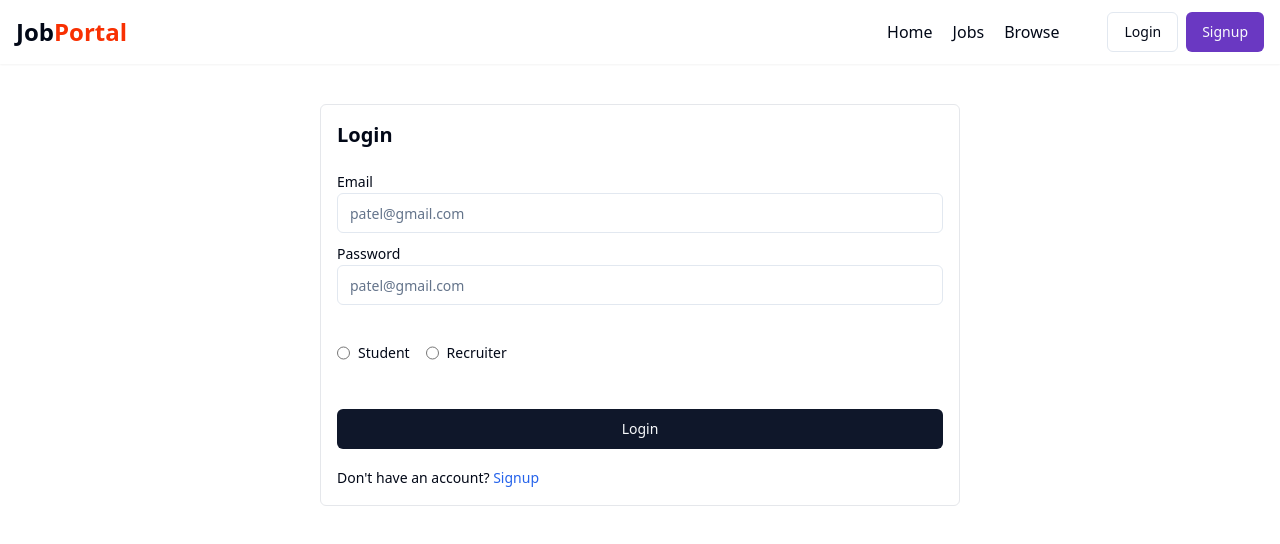
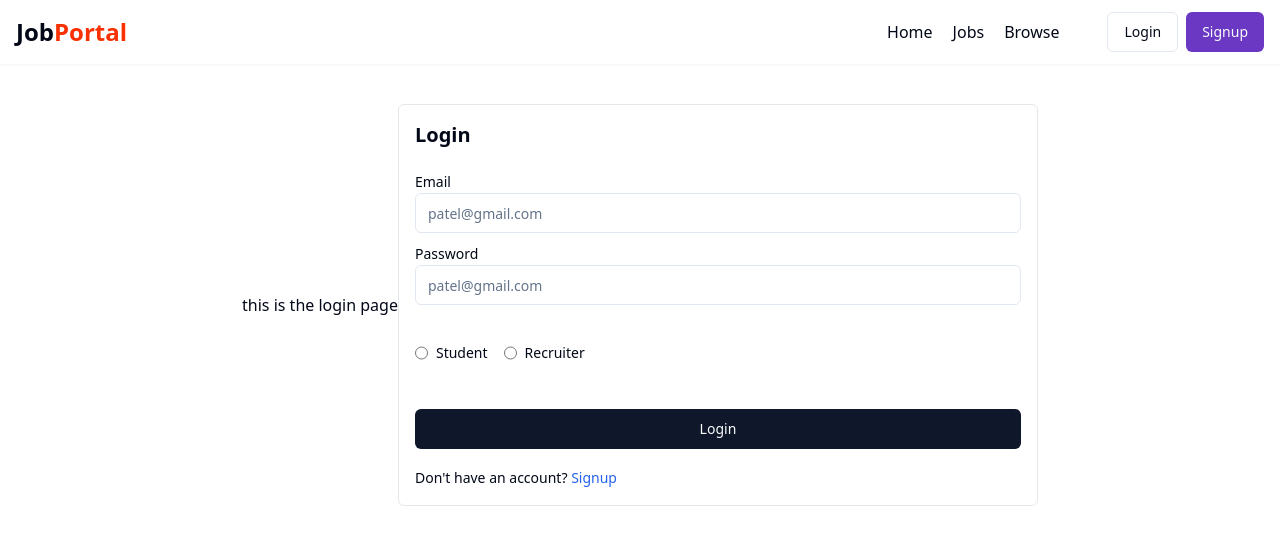
Before and after one commit to Deepanshu-three/Job-Portal, a React (Vite) app in the folder frontend/: page /login in a window 1280 px wide. Shown: the top 544 px of the page. Built offline with nearby package versions, Linux system fonts and the light colour scheme.

Commit message:
login page edit

```diff
--- a/frontend/src/components/auth/Login.jsx
+++ b/frontend/src/components/auth/Login.jsx
@@ -57,6 +57,7 @@ const Login = () => {
         <div>
             <Navbar />
             <div className='flex items-center justify-center max-w-7xl mx-auto'>
+                <h1>this is the login page</h1>
                 <form onSubmit={submitHandler} className='w-1/2 border border-gray-200 rounded-md p-4 my-10'>
                     <h1 className='font-bold text-xl mb-5'>Login</h1>
                     <div className='my-2'>
```
